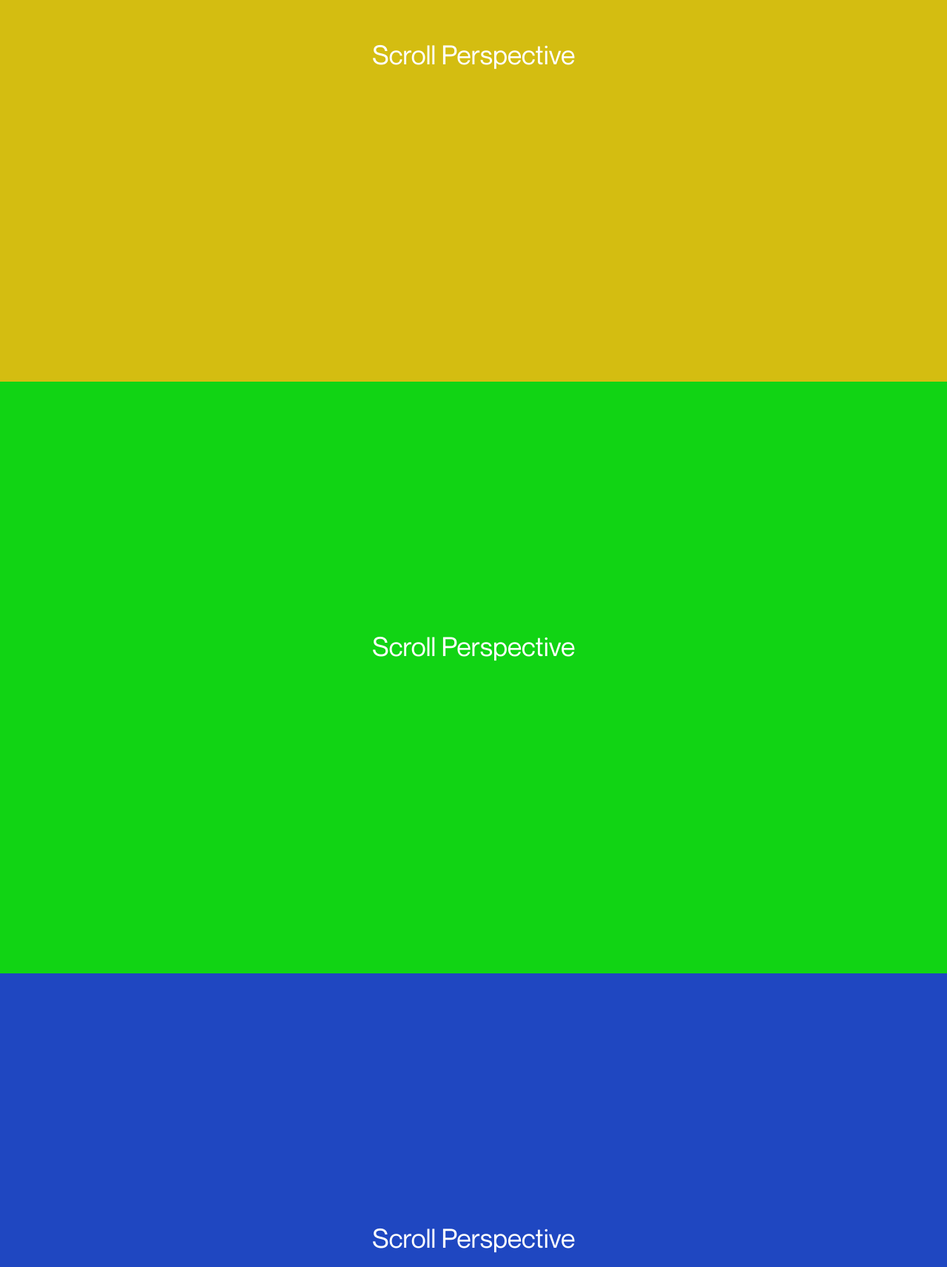
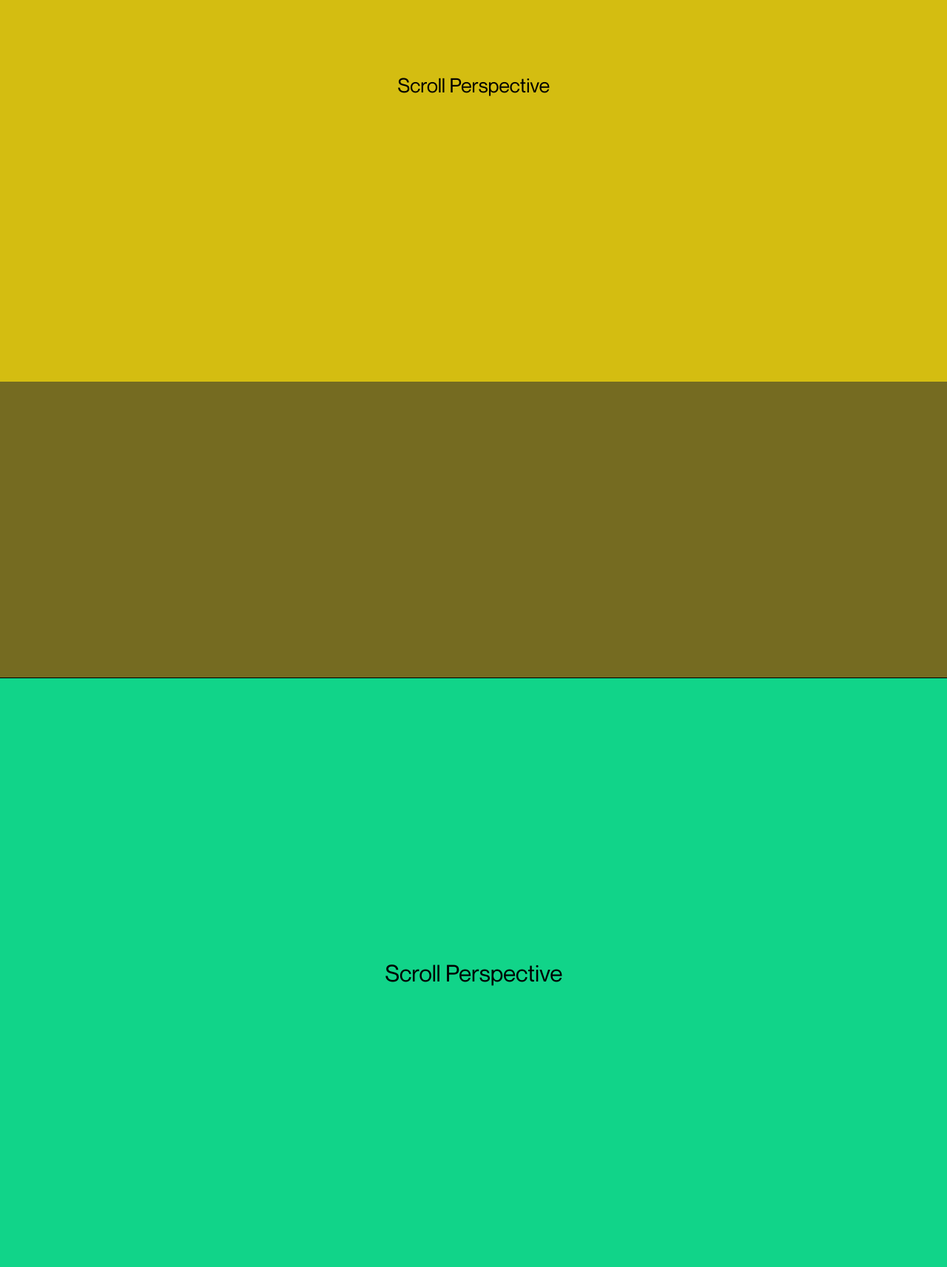
Before and after one commit to jliliflora/portfolio2024, a React (Create React App) app: page / in a window 1280 px wide. Shown: the part 1084-2797 px from the top of the page at 74% size. Built offline with nearby package versions, Linux system fonts and the light colour scheme.

Commit message:
scroll animation 완성

```diff
--- a/src/Experience.tsx
+++ b/src/Experience.tsx
@@ -8,7 +8,7 @@ import Section3 from "./components/Section3";
 
 const Main = styled.div`
   position: relative;
-  height: 300vh;
+  height: 450vh;
 `;
 
 function Experience() {
--- a/src/components/Section1.tsx
+++ b/src/components/Section1.tsx
@@ -1,29 +1,39 @@
 import { motion, MotionValue, useTransform } from "framer-motion";
 import styled from "styled-components";
 
-const Sec = styled(motion.section)`
+const Sec = styled.section`
+  overflow: hidden;
   position: sticky;
   top: 0px;
+  height: 150vh;
+  // padding-bottom: 100vh; /* 추가 스크롤 공간을 줌 */
+  background-color: rgb(117, 107, 33);
+`;
+const Content = styled.div`
+  width: 100vw;
   height: 100vh;
-  background-color: rgb(212, 189, 17);
   font-size: 3.5vw;
   display: flex;
   flex-direction: column;
   align-items: center;
   justify-content: center;
-  color: #fff;
-  padding-bottom: 10vh;
+  color: #000;
+  /* padding-bottom: 10vh; */
+  border-top: 1px solid black;
+  box-sizing: border-box; /* padding과 border가 포함된 박스 크기 계산 */
+  background-color: rgb(212, 189, 17);
 `;
 interface SectionProps {
   scrollYProgress: MotionValue<number>; // scrollYProgress의 타입을 정의
 }
 
 function Section1({ scrollYProgress }: SectionProps) {
-  const scale = useTransform(scrollYProgress, [0, 1], [1, 0.8]);
-  const rotate = useTransform(scrollYProgress, [0, 1], [0, -5]);
+  const scale = useTransform(scrollYProgress, [0, 1], [0.8, 0.6]);
   return (
     <Sec>
-      <motion.p style={{ scale }}>Scroll Perspective</motion.p>
+      <Content>
+        <motion.p style={{ scale }}>Scroll Perspective</motion.p>
+      </Content>
     </Sec>
   );
 }
--- a/src/components/Section2.tsx
+++ b/src/components/Section2.tsx
@@ -1,7 +1,29 @@
 import { motion, MotionValue, useTransform } from "framer-motion";
 import styled from "styled-components";
 
-const Sec = styled(motion.section)`
+const Sec = styled.section`
+  overflow: hidden;
+  position: sticky;
+  top: 0px;
+  height: 150vh;
+  background-color: rgb(17, 75, 53);
+`;
+const Content = styled.div`
+  width: 100vw;
+  height: 100vh;
+  font-size: 3.5vw;
+  display: flex;
+  flex-direction: column;
+  align-items: center;
+  justify-content: center;
+  color: #000;
+  /* padding-bottom: 10vh; */
+  border-top: 1px solid black;
+  box-sizing: border-box; /* padding과 border가 포함된 박스 크기 계산 */
+  background-color: rgb(17, 212, 137);
+`;
+
+const b4Sec = styled(motion.section)`
   position: sticky;
   top: 0px;
   height: 100vh;
@@ -18,14 +40,15 @@ interface SectionProps {
   scrollYProgress: MotionValue<number>; // scrollYProgress의 타입을 정의
 }
 
-function Section1({ scrollYProgress }: SectionProps) {
-  const scale = useTransform(scrollYProgress, [0, 1], [1, 0.8]);
-  const rotate = useTransform(scrollYProgress, [0, 1], [0, -5]);
+function Section2({ scrollYProgress }: SectionProps) {
+  const scale = useTransform(scrollYProgress, [0, 1], [0.9, 0.7]);
   return (
     <Sec>
-      <motion.p style={{ scale }}>Scroll Perspective</motion.p>
+      <Content>
+        <motion.p style={{ scale }}>Scroll Perspective</motion.p>
+      </Content>
     </Sec>
   );
 }
 
-export default Section1;
+export default Section2;
--- a/src/components/Section3.tsx
+++ b/src/components/Section3.tsx
@@ -20,7 +20,7 @@ interface SectionProps {
 
 function Section3({ scrollYProgress }: SectionProps) {
   const scale = useTransform(scrollYProgress, [0, 1], [1, 0.8]);
-  const rotate = useTransform(scrollYProgress, [0, 1], [0, -5]);
+
   return (
     <Sec>
       <motion.p style={{ scale }}>Scroll Perspective</motion.p>
```
